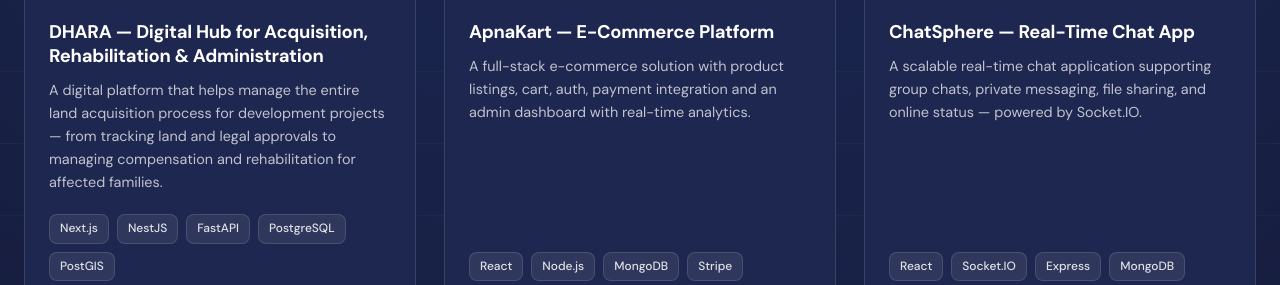
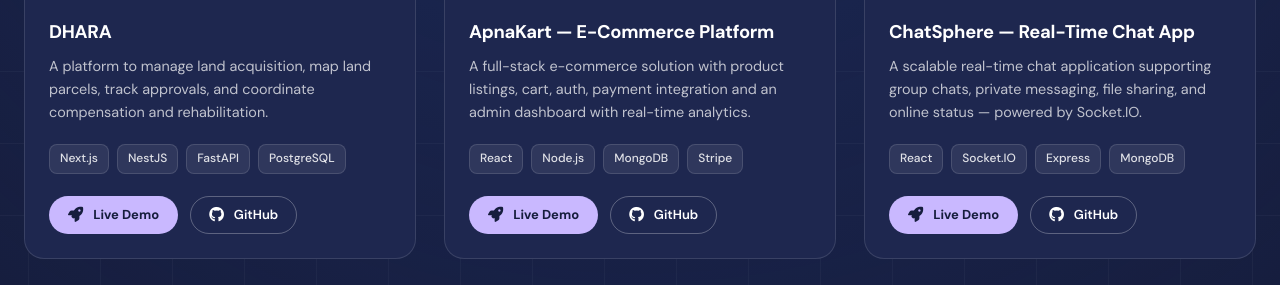
Before and after one commit to Nihal-Tomar/porfolio-mine, a website with bundled scripts: page index.html in a window 1280 px wide. Shown: the part 3513-3798 px from the top of the page. Built offline with nearby package versions, Linux system fonts and the light colour scheme.

Commit message:
update DHARA project title, description, and tech stack in index.html

```diff
--- a/index.html
+++ b/index.html
@@ -566,7 +566,7 @@
         <div class="project-card glass-card featured" data-aos="fade-up" data-aos-delay="50">
           <div class="project-badge"><i class="fas fa-star"></i> Featured</div>
           <div class="project-img-wrapper">
-            <img src="assets/images/projects/dhara-preview.png" alt="DHARA — Digital Hub for Acquisition, Rehabilitation & Administration" class="project-img" />
+            <img src="assets/images/projects/dhara-preview.png" alt="DHARA" class="project-img" />
             <div class="project-overlay">
               <a href="https://bhu-mitra-web.vercel.app" class="overlay-btn" aria-label="Live Demo"><i
                   class="fas fa-external-link-alt"></i></a>
@@ -575,16 +575,15 @@
             </div>
           </div>
           <div class="project-info">
-            <h3 class="project-title">DHARA — Digital Hub for Acquisition, Rehabilitation & Administration</h3>
+            <h3 class="project-title">DHARA</h3>
             <p class="project-desc">
-              A digital platform that helps manage the entire land acquisition process for development projects — from tracking land and legal approvals to managing compensation and rehabilitation for affected families.
+              A platform to manage land acquisition, map land parcels, track approvals, and coordinate compensation and rehabilitation.
             </p>
             <div class="project-tech">
               <span class="tech-tag">Next.js</span>
               <span class="tech-tag">NestJS</span>
               <span class="tech-tag">FastAPI</span>
               <span class="tech-tag">PostgreSQL</span>
-              <span class="tech-tag">PostGIS</span>
             </div>
             <div class="project-links">
               <a href="https://bhu-mitra-web.vercel.app" class="btn btn-primary btn-sm"><i class="fas fa-rocket"></i>
```
